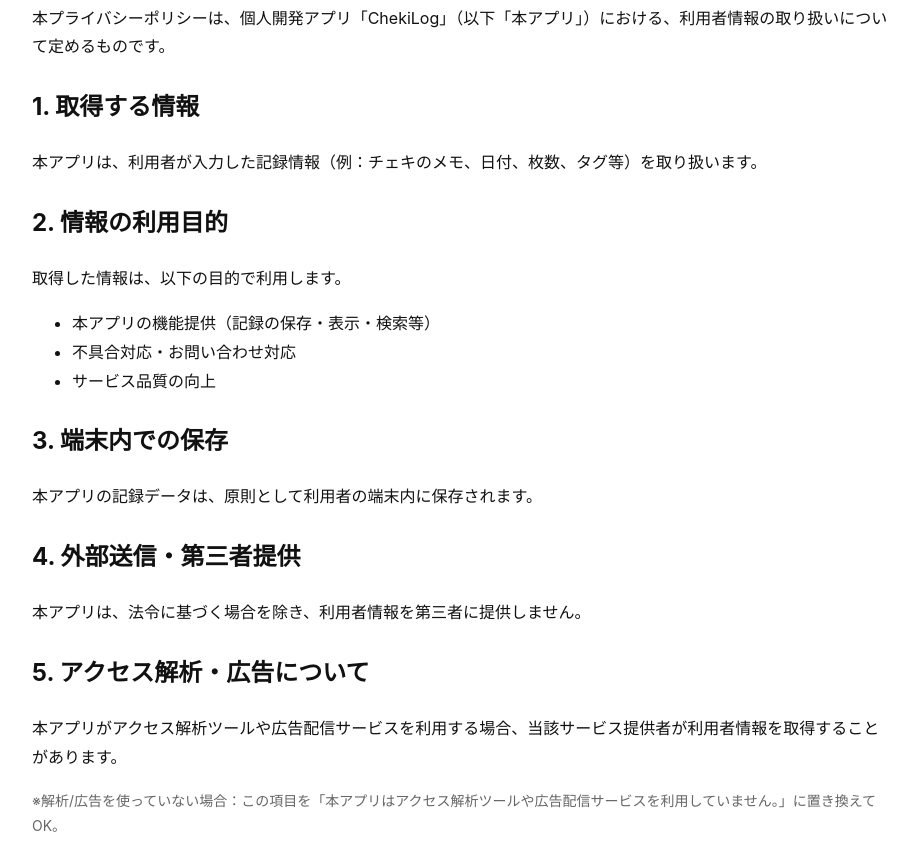
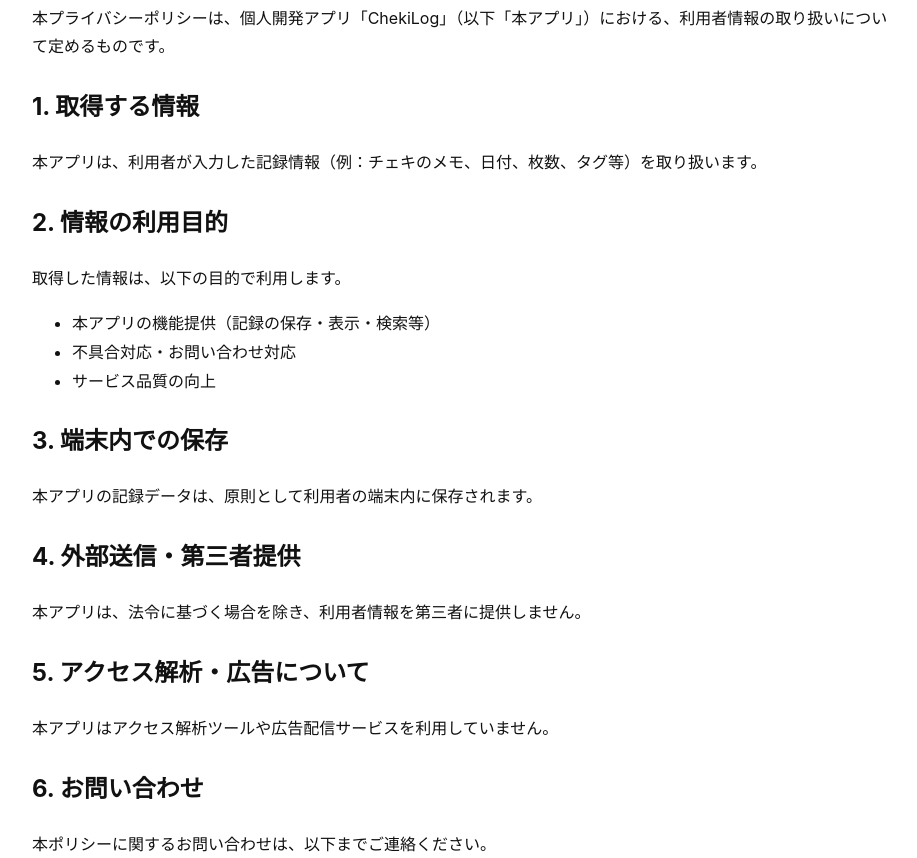
Before and after one commit to akausaApp/ChekiLog, a plain HTML site: page privacy-policy.html in a window 1280 px wide. Shown: the part 94-952 px from the top of the page, without its empty margins (178-1095 px from the left). Drawn offline with Linux system fonts and the light colour scheme.

Commit message:
Update privacy-policy.html

```diff
--- a/privacy-policy.html
+++ b/privacy-policy.html
@@ -37,8 +37,7 @@
     <p>本アプリは、法令に基づく場合を除き、利用者情報を第三者に提供しません。</p>
 
     <h2>5. アクセス解析・広告について</h2>
-    <p>本アプリがアクセス解析ツールや広告配信サービスを利用する場合、当該サービス提供者が利用者情報を取得することがあります。</p>
-    <p class="note">※解析/広告を使っていない場合：この項目を「本アプリはアクセス解析ツールや広告配信サービスを利用していません。」に置き換えてOK。</p>
+    <p>本アプリはアクセス解析ツールや広告配信サービスを利用していません。</p>
 
     <h2>6. お問い合わせ</h2>
     <p>本ポリシーに関するお問い合わせは、以下までご連絡ください。</p>
```
